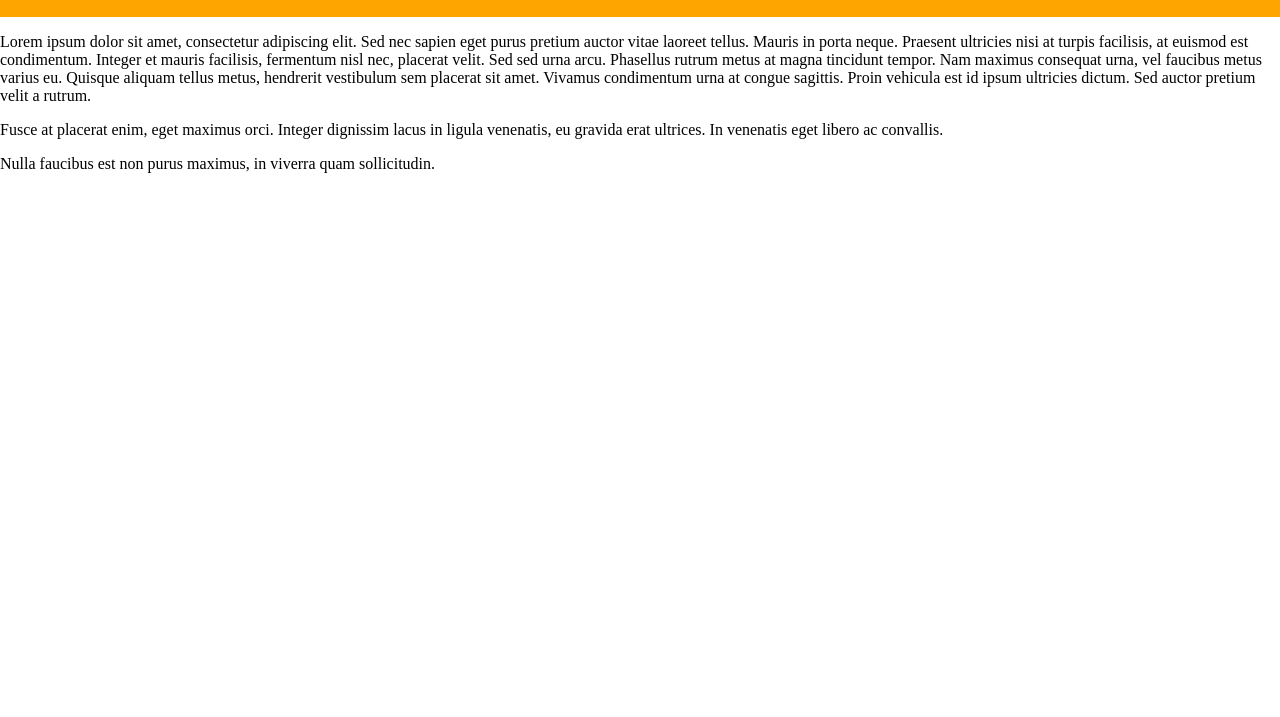
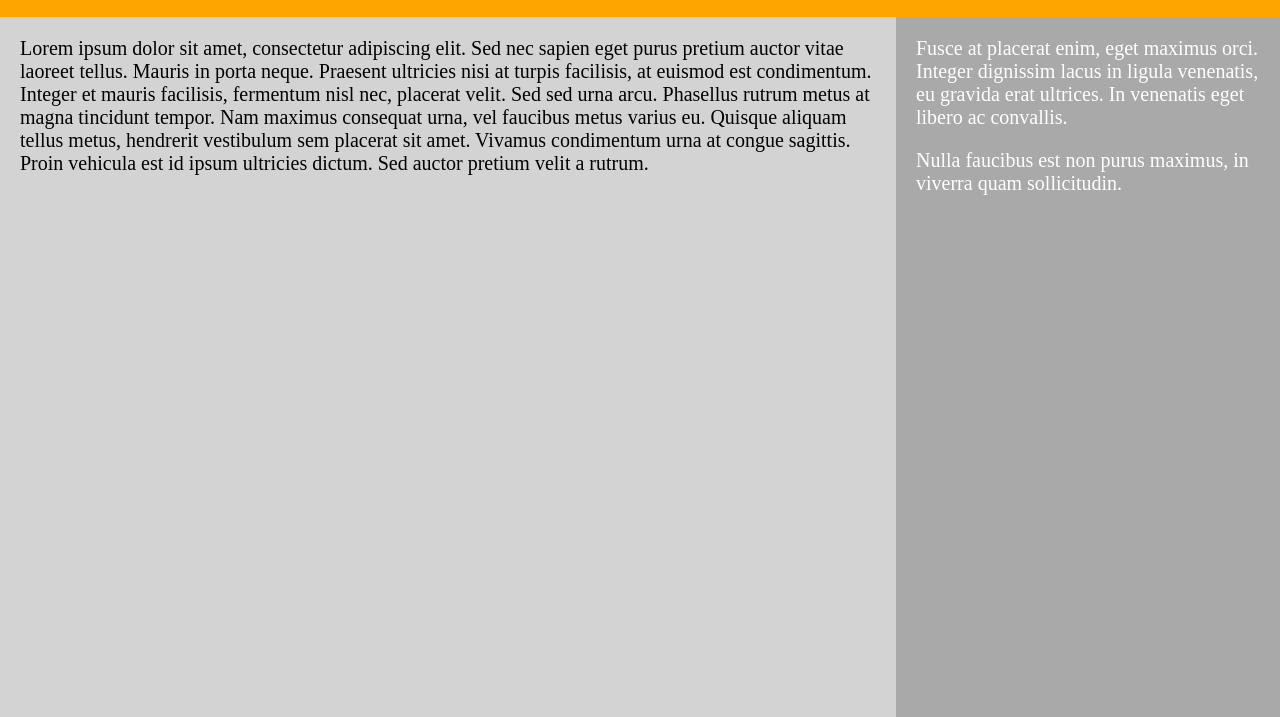
Before and after one commit to smjastre-su/Lab1, a plain HTML site: page index.html in a window 1280 px wide. Shown: the part 83-800 px from the top of the page. Drawn offline with Linux system fonts and the light colour scheme.

Commit message:
step 14 commit

```diff
--- a/style.css
+++ b/style.css
@@ -38,3 +38,29 @@ ul{
 li{
     margin-left: 20px;
 }
+
+.main{
+    display: flex;
+    flex-direction: row;
+}
+
+p{
+    margin: 20px;
+}
+
+.content{
+    width:70%;
+    height: 1000px;
+    background-color: lightgray;
+    font-size: 20px;
+}
+
+.sidebar{
+    width: 30%;
+    height: 1000px;
+    color: white;
+    background-color: darkgray;
+    font-size: 20px;
+    position: absolute;
+    right: 0px;
+}
```
